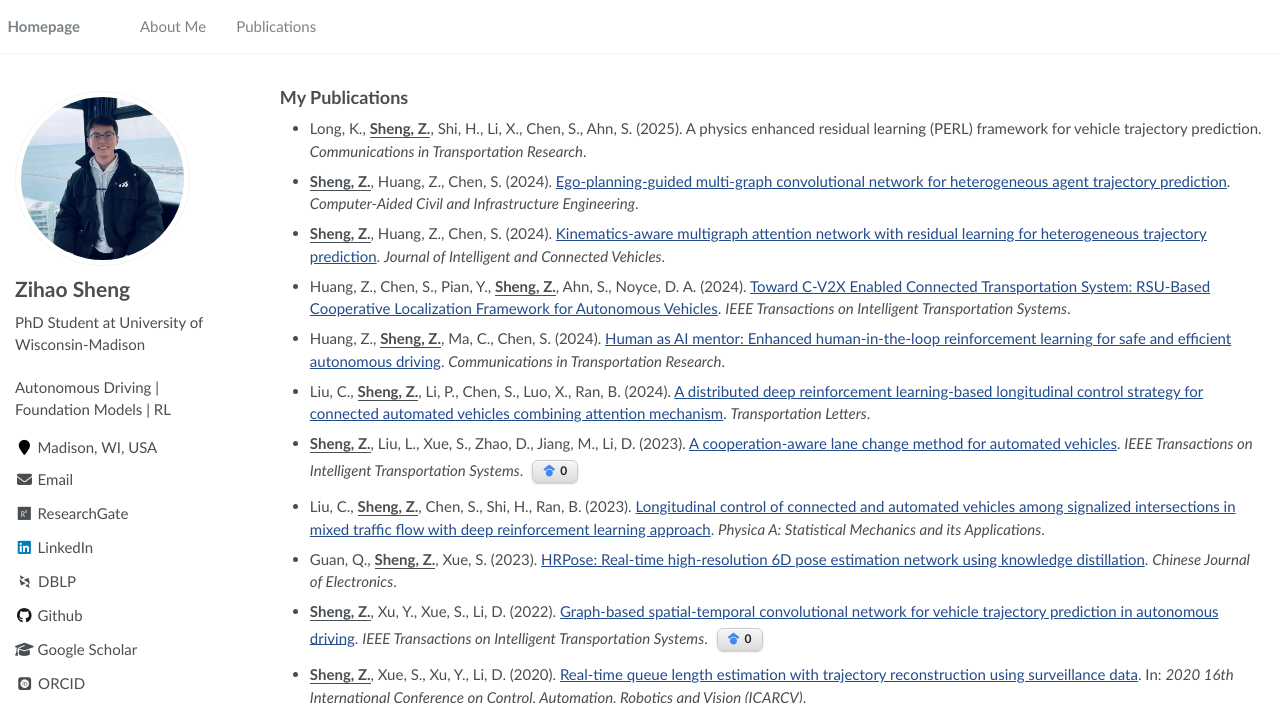
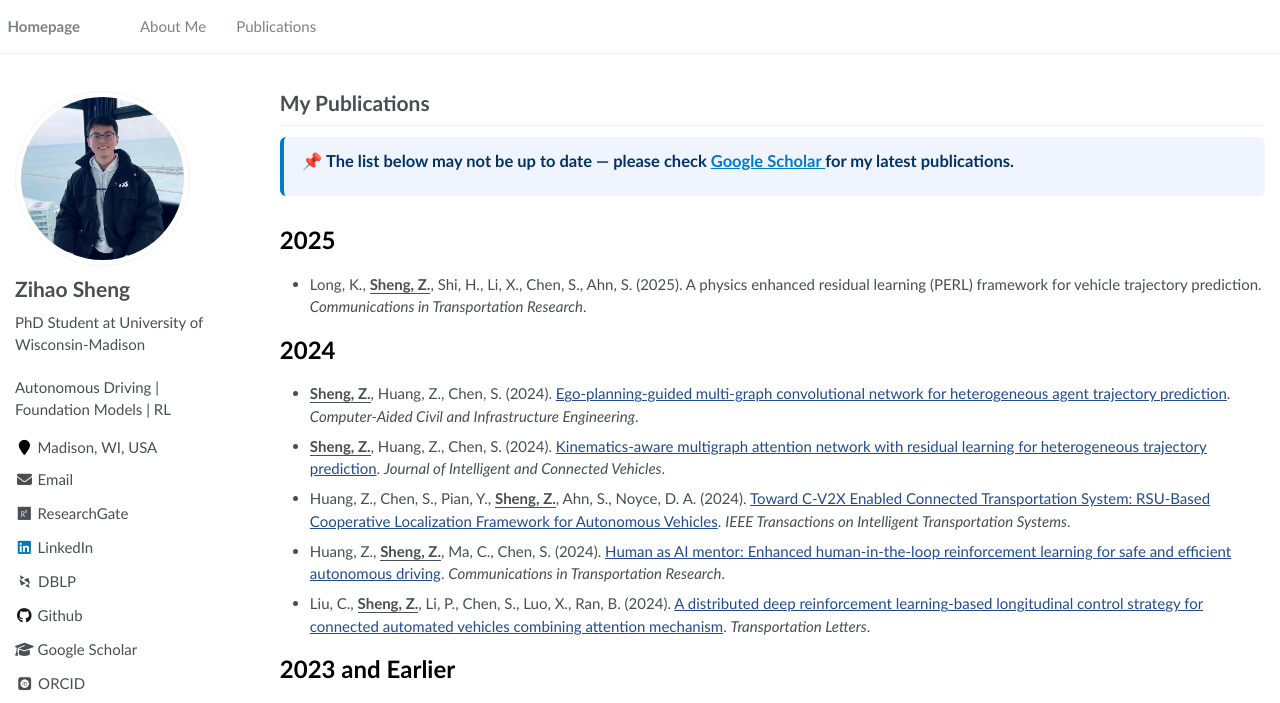
Before and after one commit to zihaosheng/zihaosheng.github.io, a Jekyll site: the page built from _pages/publication.md, in a window 1280 px wide and 1316 px high, cut to the strip 0-703 px from the top of the window. Built offline with Jekyll 4.4.1, drawn with Linux system fonts in a browser that asks for light colours; some web fonts are replaced.

Commit message:
update publication.md style

```diff
--- a/_pages/publication.md
+++ b/_pages/publication.md
@@ -5,15 +5,29 @@ title: "Publications"
 author_profile: true
 ---
 
-## My Publications
+# My Publications
 
+<div style="background-color: #f0f4ff; border-left: 4px solid #007acc; padding: 1rem 1.2rem; margin-bottom: 2rem; border-radius: 6px;">
+  <h1 style="margin: 0; font-size: 1.1rem; color: #003366;">
+    📌 The list below may not be up to date — please check
+    <a href="https://scholar.google.com/citations?user=3T-SILsAAAAJ" target="_blank" style="color: #007acc; text-decoration: underline;">
+      Google Scholar
+    </a>
+    for my latest publications.
+  </h1>
+</div>
 
+<h2 class="pub-year">2025</h2>
 - Long, K., **<u>Sheng, Z.</u>**, Shi, H., Li, X., Chen, S., Ahn, S. (2025). A physics enhanced residual learning (PERL) framework for vehicle trajectory prediction. *Communications in Transportation Research*.
+
+<h2 class="pub-year">2024</h2>
 - **<u>Sheng, Z.</u>**, Huang, Z., Chen, S. (2024). [Ego‐planning‐guided multi‐graph convolutional network for heterogeneous agent trajectory prediction](https://onlinelibrary.wiley.com/doi/full/10.1111/mice.13301). *Computer‐Aided Civil and Infrastructure Engineering*.
 - **<u>Sheng, Z.</u>**, Huang, Z., Chen, S. (2024). [Kinematics-aware multigraph attention network with residual learning for heterogeneous trajectory prediction](https://ieeexplore.ieee.org/abstract/document/10586904). *Journal of Intelligent and Connected Vehicles*.
 - Huang, Z., Chen, S., Pian, Y., **<u>Sheng, Z.</u>**, Ahn, S., Noyce, D. A. (2024). [Toward C-V2X Enabled Connected Transportation System: RSU-Based Cooperative Localization Framework for Autonomous Vehicles](https://ieeexplore.ieee.org/abstract/document/10556814). *IEEE Transactions on Intelligent Transportation Systems*.
 - Huang, Z., **<u>Sheng, Z.</u>**, Ma, C., Chen, S. (2024). [Human as AI mentor: Enhanced human-in-the-loop reinforcement learning for safe and efficient autonomous driving](https://www.sciencedirect.com/science/article/pii/S2772424724000106). *Communications in Transportation Research*.
 - Liu, C., **<u>Sheng, Z.</u>**, Li, P., Chen, S., Luo, X., Ran, B. (2024). [A distributed deep reinforcement learning-based longitudinal control strategy for connected automated vehicles combining attention mechanism](https://www.tandfonline.com/doi/abs/10.1080/19427867.2024.2335084). *Transportation Letters*.
+
+<h2 class="pub-year">2023 and Earlier</h2>
 - **<u>Sheng, Z.</u>**, Liu, L., Xue, S., Zhao, D., Jiang, M., Li, D. (2023). [A cooperation-aware lane change method for automated vehicles](https://ieeexplore.ieee.org/abstract/document/9971784). *IEEE Transactions on Intelligent Transportation Systems*. <span class="show_paper_citations" data='3T-SILsAAAAJ:qUcmZB5y_30C'><i class="fab fa-google-scholar"></i><span class="citation-count">0</span></span>
 - Liu, C., **<u>Sheng, Z.</u>**, Chen, S., Shi, H., Ran, B. (2023). [Longitudinal control of connected and automated vehicles among signalized intersections in mixed traffic flow with deep reinforcement learning approach](https://www.sciencedirect.com/science/article/pii/S0378437123007446). *Physica A: Statistical Mechanics and its Applications*.
 - Guan, Q., **<u>Sheng, Z.</u>**, Xue, S. (2023). [HRPose: Real-time high-resolution 6D pose estimation network using knowledge distillation](https://ieeexplore.ieee.org/abstract/document/10038797). *Chinese Journal of Electronics*.
--- a/assets/css/main.scss
+++ b/assets/css/main.scss
@@ -152,3 +152,11 @@ h1:before, .anchor:before {
     margin-right: 5px;
     color: #4285F4;
 }
+
+h2.pub-year {
+  font-size: 1.6rem;
+  font-weight: 700;
+  margin: 1.2rem 0 1.2rem;
+  color: black;
+  position: relative;
+}
```
